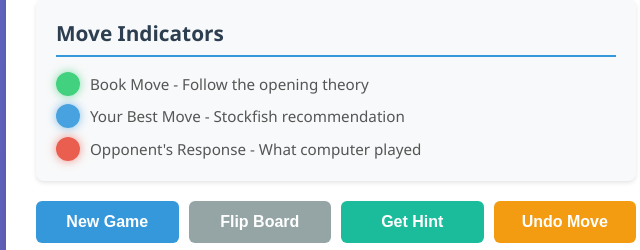
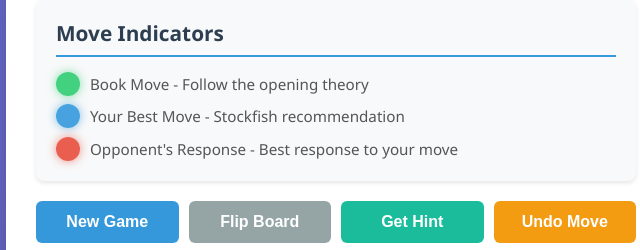
Before and after one commit to matthart1983/chessOpeningTrainer, a website: page index.html in a window 1280 px wide. Shown: the part 820-1070 px from the top of the page, 14-654 px from the left. Drawn offline with nearby package versions, Linux system fonts and the light colour scheme; files whose address does not match are found by name.

Commit message:
Update red indicator label to clarify it shows best response to your move

```diff
--- a/index.html
+++ b/index.html
@@ -31,7 +31,7 @@
                     </div>
                     <div class="key-item">
                         <span class="key-indicator red"></span>
-                        <span class="key-label">Opponent's Response - What computer played</span>
+                        <span class="key-label">Opponent's Response - Best response to your move</span>
                     </div>
                 </div>
 
```
